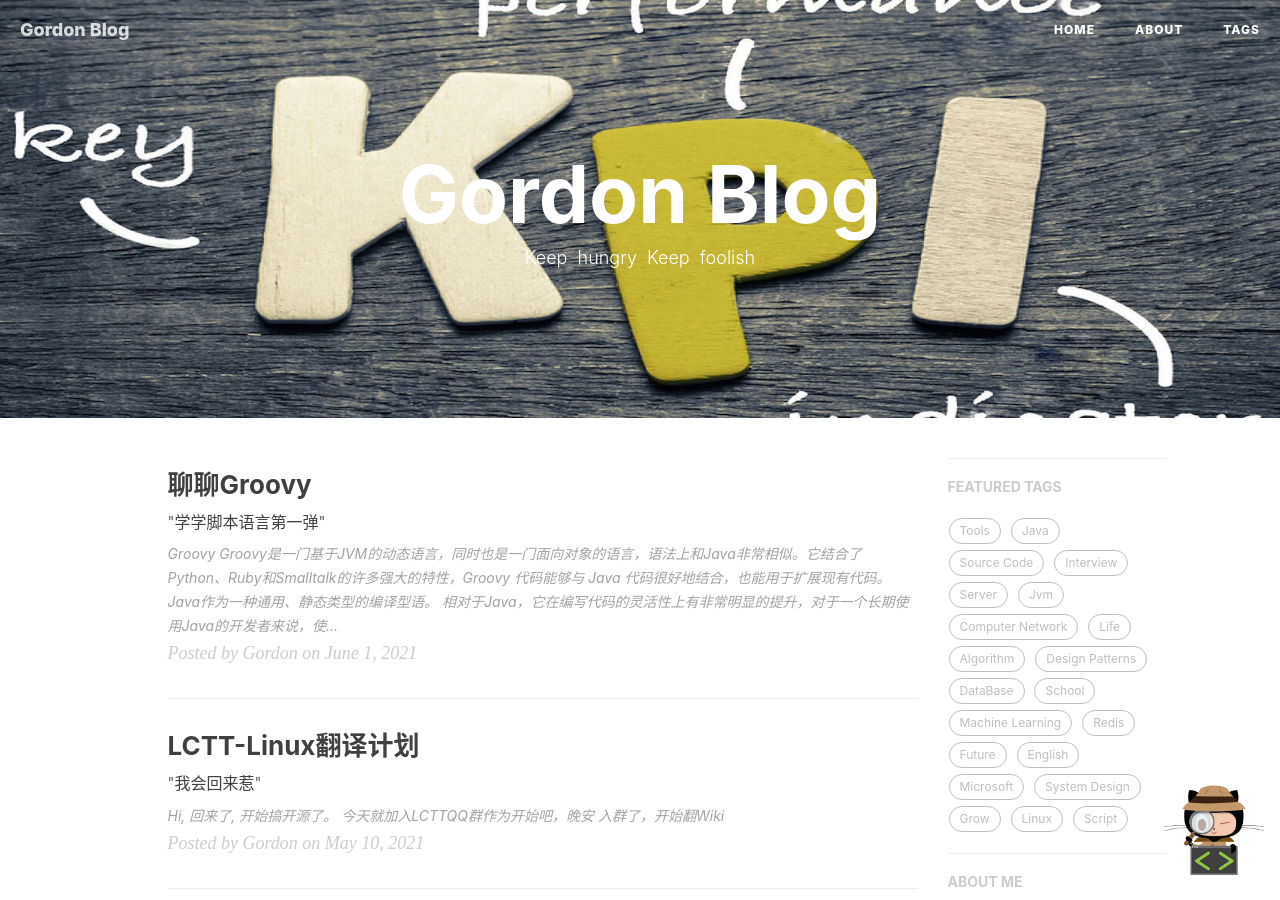
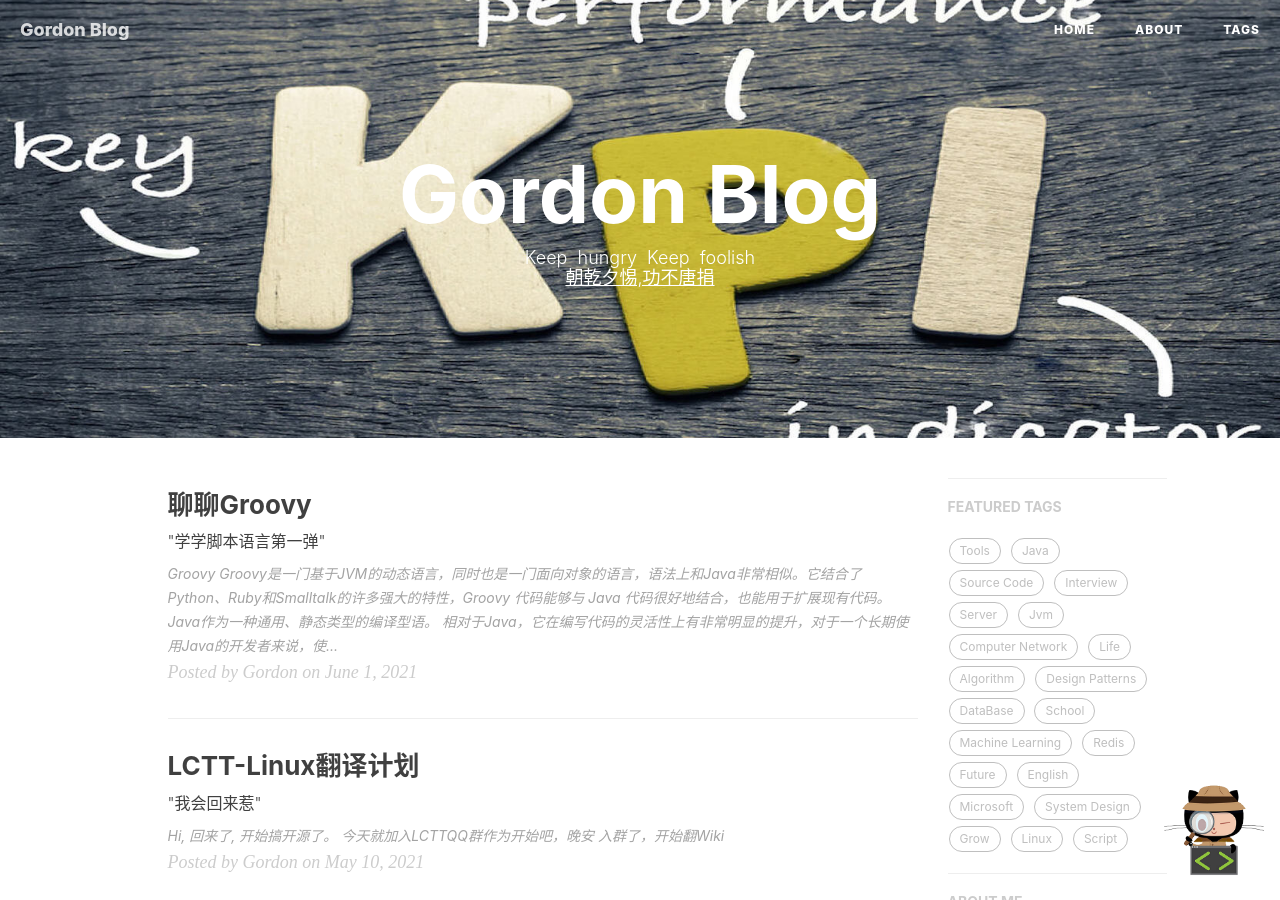
Before and after one commit to Gordon-Deng/Gordon-Deng.github.io, a Jekyll site: the page built from index.html, in a window 1280 px wide and 900 px high. Built offline with Jekyll 4.4.1, drawn with Linux system fonts in a browser that asks for light colours; nearby versions of some CDN libraries; the list of posts is cut into pages by our own code; comment, search, counter and statistics services are not loaded.

Commit message:
Update index.html

```diff
--- a/index.html
+++ b/index.html
@@ -1,6 +1,6 @@
 ---
 layout: page
-description: "Keep &nbsp;hungry &nbsp;Keep &nbsp;foolish"
+description: "Keep &nbsp;hungry &nbsp;Keep &nbsp;foolish<br><u>朝乾夕惕,功不唐捐</u>"
 ---
 
 {% for post in paginator.posts %}
```
